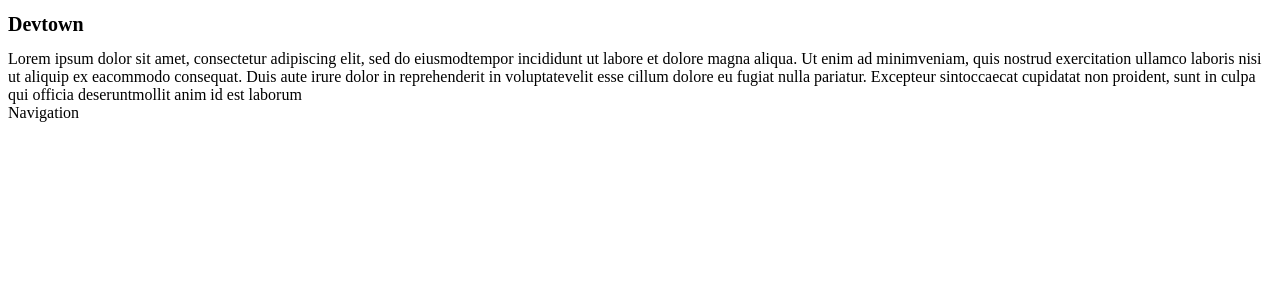
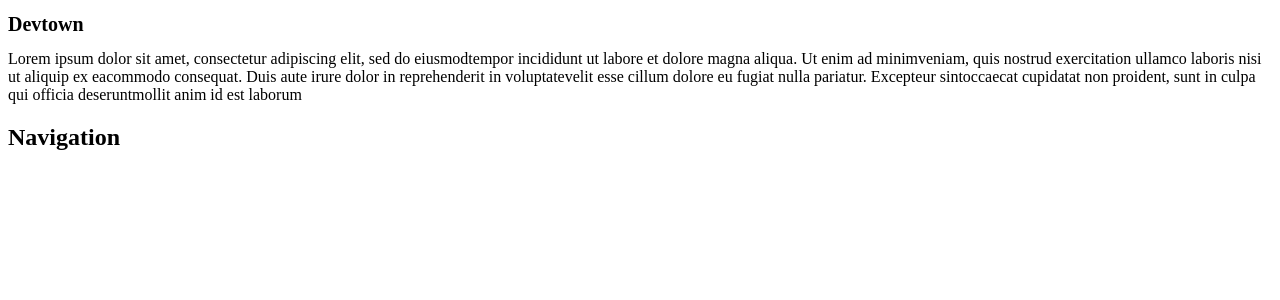
Before and after one commit to GayathmiKariyapperuma/getting_started_with_react, a React (Create React App) app: page / in a window 1280 px wide. Shown: the top 300 px of the page. Built offline with nearby package versions, Linux system fonts and the light colour scheme.

Commit message:
nav to h2

```diff
--- a/src/components/Navigation.jsx
+++ b/src/components/Navigation.jsx
@@ -1,6 +1,6 @@
 import React from "react";
 
 function Navigation() {
-  return <div>Navigation</div>;
+  return <h2>Navigation</h2>;
 }
 export default Navigation;
```
